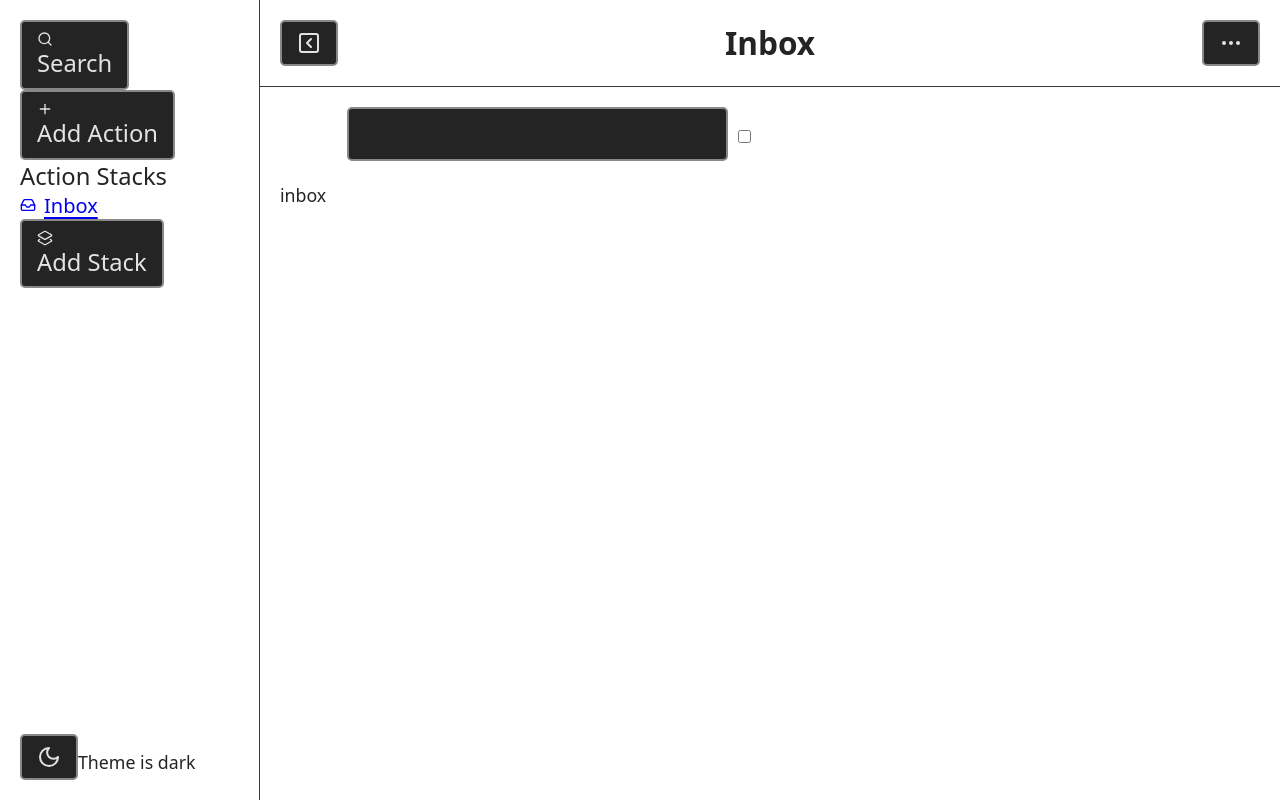
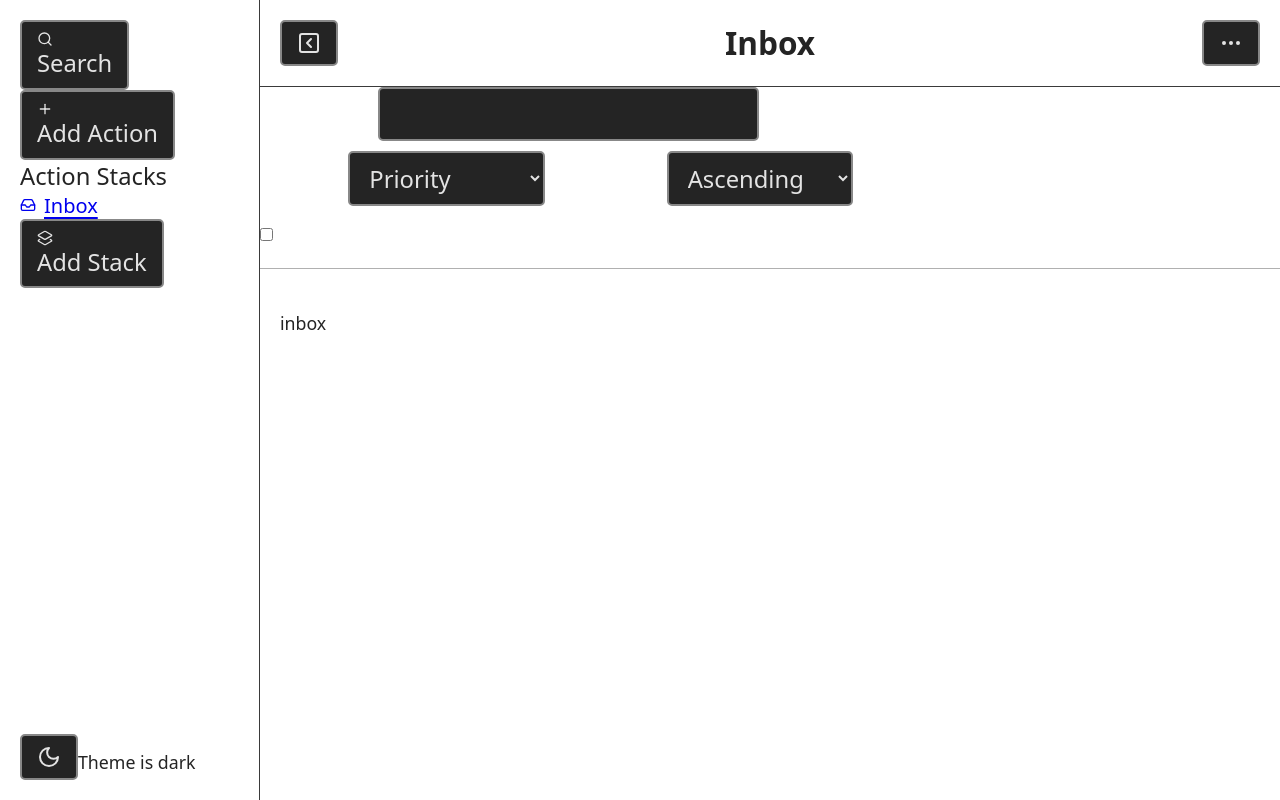
Before and after one commit to cmtayl0r/action-stack, a React (Vite) app: page /stack/inbox in a window 1280 px wide. Built offline with nearby package versions, Linux system fonts and the light colour scheme.

Commit message:
Refactor ActionsFilter and ActionsList components to implement advanced filtering and sorting; update StackView to manage filter state and apply filters to displayed actions

```diff
--- a/src/components/layout/ActionsFilter.jsx
+++ b/src/components/layout/ActionsFilter.jsx
@@ -1,31 +1,48 @@
 import styles from "./ActionsList.module.css";
 
-function ActionsFilter({
-  filterName,
-  setFilterName,
-  filterCompleted,
-  setFilterCompleted,
-}) {
+function ActionsFilter({ filter, onFilterChange }) {
   return (
     <div className={styles["actions-filter"]}>
-      <div>
-        <label htmlFor="name">Name</label>
+      <div className={styles["actions-filter__group"]}>
+        <label htmlFor="title">Search by</label>
         <input
           type="text"
-          name="name"
-          id="name"
-          value={filterName}
-          onChange={(e) => setFilterName(e.target.value)}
+          id="title"
+          value={filter.title}
+          onChange={(e) => onFilterChange("title", e.target.value)}
         />
       </div>
+
+      <div className={styles["actions-filter__group"]}>
+        <label htmlFor="sort">Sort by</label>
+        <select
+          id="sort"
+          value={filter.sort}
+          onChange={(e) => onFilterChange("priority", e.target.value)}
+        >
+          <option value="priority">Priority</option>
+          <option value="dateCreated">Date created</option>
+        </select>
+        <label htmlFor="sort-direction">Direction</label>
+        <select
+          id="sort-direction"
+          value={filter.sortDirection}
+          onChange={(e) => onFilterChange("sortDirection", e.target.value)}
+        >
+          <option value="asc">Ascending</option>
+          <option value="desc">Descending</option>
+        </select>
+      </div>
+      <div className={styles["actions-filter__group"]}>
         <label>
           <input
             type="checkbox"
-          onChange={(e) => setFilterCompleted(e.target.checked)}
-          checked={filterCompleted}
+            onChange={(e) => onFilterChange("completed", e.target.checked)}
+            checked={filter.completed}
           />
           Hide completed
         </label>
+      </div>
     </div>
   );
 }
--- a/src/components/layout/ActionsList.jsx
+++ b/src/components/layout/ActionsList.jsx
@@ -1,35 +1,11 @@
 import styles from "./ActionsList.module.css";
-import { useActionsContext } from "../../context/ActionsContext";
-import { useState } from "react";
 import ActionListItem from "./ActionListItem";
-import ActionsFilter from "./ActionsFilter";
 
 function ActionsList({ stackId, actions }) {
-  const { addAction } = useActionsContext(); // Get action management functions
-
-  const [filterName, setFilterName] = useState(""); // Track action title
-  const [filterCompleted, setFilterCompleted] = useState(false); // Track hide completed state
-
-  const filteredActions = actions.filter((action) => {
-    // If filterCompleted is true, hide completed actions
-    // If filterCompleted is false, show all actions
-    // If filterCompleted is true and action is completed, skip it
-    if (filterCompleted && action.completed) return false;
-    // If filterName is empty, show all actions
-    // If filterName is not empty, check if action title includes it
-    return action.title.toLowerCase().includes(filterName.toLowerCase());
-  });
-
   return (
     <div className={styles["actions-list"]}>
-      <ActionsFilter
-        filterName={filterName}
-        setFilterName={setFilterName}
-        filterCompleted={filterCompleted}
-        setFilterCompleted={setFilterCompleted}
-      />
       <ul>
-        {filteredActions.map((action) => (
+        {actions.map((action) => (
           <ActionListItem
             key={action.id}
             id={action.id}
--- a/src/components/layout/ActionsList.module.css
+++ b/src/components/layout/ActionsList.module.css
@@ -4,7 +4,17 @@
 
 .actions-filter {
   display: flex;
-  align-items: center;
+  flex-direction: column;
+  align-items: left;
   margin-bottom: 1rem;
   gap: 0.5rem;
+
+  border-bottom: 1px solid var(--color-gray-light);
+  padding-bottom: 1rem;
 }
+
+.actions-filter__group {
+  display: flex;
+  align-items: center;
+  gap: 0.5rem;
+}
--- a/src/components/layout/StackView.jsx
+++ b/src/components/layout/StackView.jsx
@@ -6,7 +6,9 @@ import { useActionsContext } from "../../context/ActionsContext";
 
 //  Components
 import Header from "./Header";
+import ActionsFilter from "./ActionsFilter";
 import ActionsList from "./ActionsList";
+import { useMemo, useState } from "react";
 
 function StackView() {
   const { state, toggleSidebar } = useAppContext();
@@ -15,8 +17,35 @@ function StackView() {
   // 🔄 live action state updates from context
   const { actions } = useActionsContext();
 
-  // Filter actions for this stack
-  const stackActions = actions.filter((action) => action.stackId === stack.id);
+  const [filter, setFilter] = useState({
+    title: "",
+    completed: false,
+    priority: "priority",
+    dateCreated: "date",
+    sortDirection: "asc",
+  });
+
+  const handleFilterChange = (key, value) => {
+    setFilter((prev) => ({
+      ...prev,
+      [key]: value,
+    }));
+  };
+
+  const filterActions = useMemo(() => {
+    return actions
+      .filter((a) => a.stackId === stack.id)
+      .filter((a) => (filter.completed ? !a.completed : true))
+      .filter((a) => a.title.toLowerCase().includes(filter.title.toLowerCase()))
+      .sort((a, b) => {
+        const field =
+          filter.priority === "priority" ? "priority" : "dateCreated";
+        const valA = a[field];
+        const valB = b[field];
+        const direction = filter.sortDirection === "asc" ? 1 : -1;
+        return valA > valB ? direction : valA < valB ? -direction : 0;
+      });
+  }, [actions, filter, stack.id]);
 
   return (
     <main className="stack-view">
@@ -25,7 +54,8 @@ function StackView() {
         stackName={stack.name}
         toggleSidebar={toggleSidebar}
       />
-      <ActionsList stackId={stack.id} actions={stackActions} />
+      <ActionsFilter filter={filter} onFilterChange={handleFilterChange} />
+      <ActionsList stackId={stack.id} actions={filterActions} />
     </main>
   );
 }
```
Lines whose indentation alone changed are shown as unchanged.
